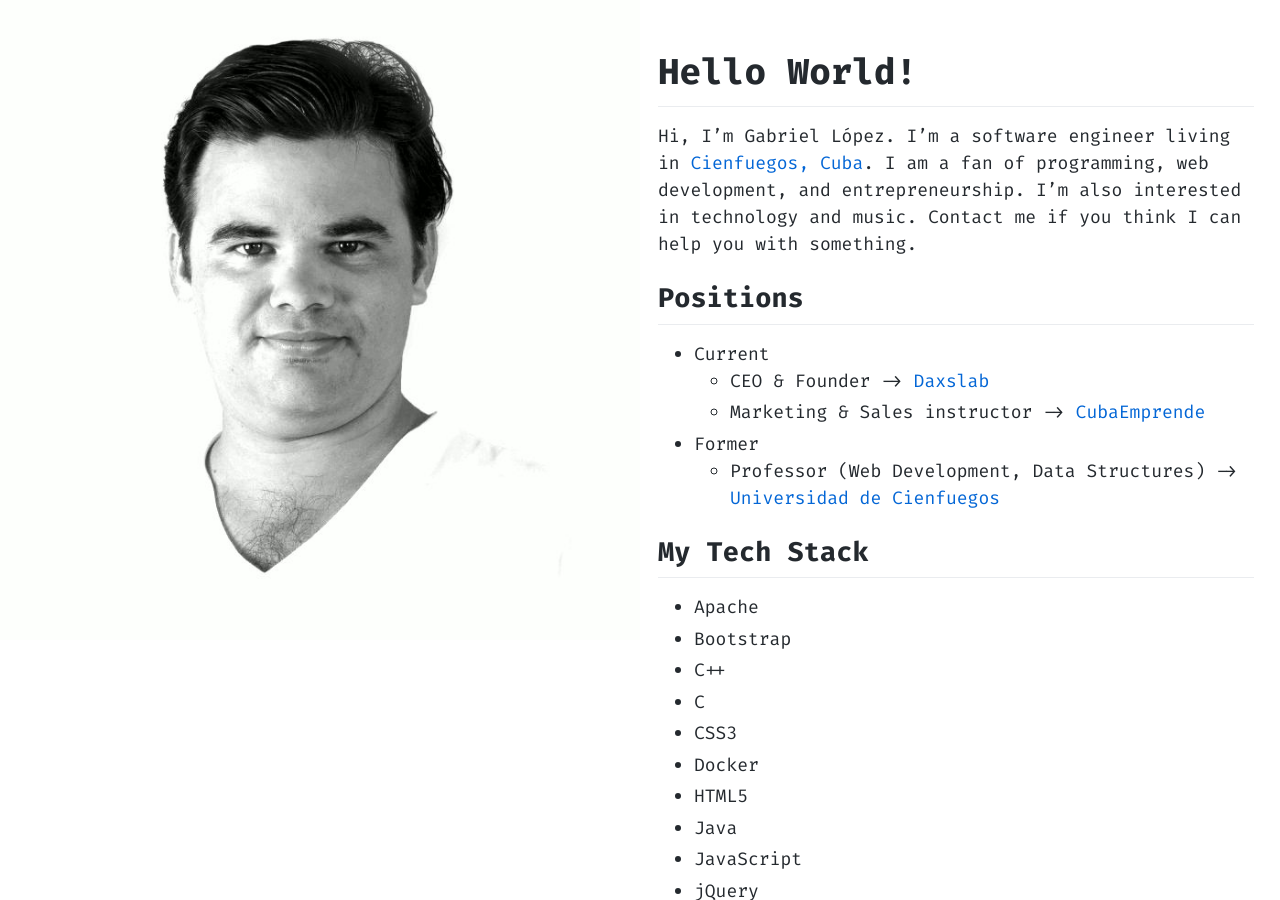
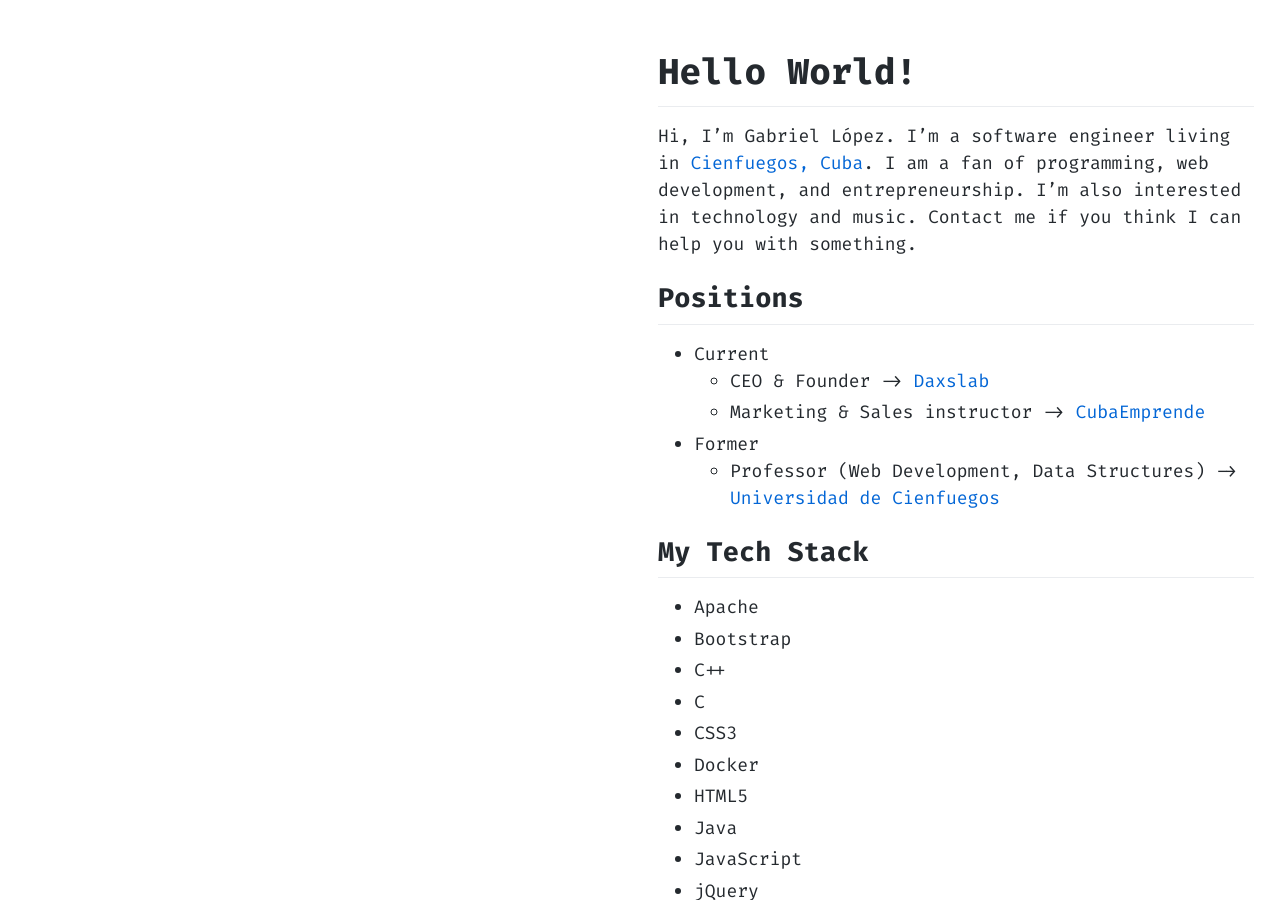
Before and after one commit to glpzzz/glpzzz.github.io, a Jekyll site: the page built from index.markdown, in a window 1280 px wide and 900 px high. Built offline with Jekyll 4.4.1, drawn with Linux system fonts in a browser that asks for light colours.

Commit message:
remove photo

```diff
--- a/_layouts/home.html
+++ b/_layouts/home.html
@@ -121,7 +121,7 @@
 
 <body class="markdown-body">
     <header>
-        <img src="/glpzzz.jpg" alt="Gabriel's photograph" />
+
     </header>
     <div>
         <main>
```
